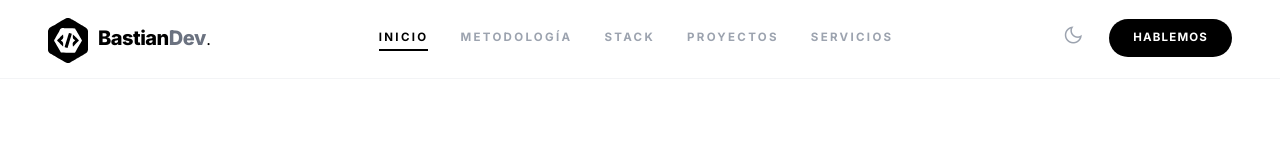
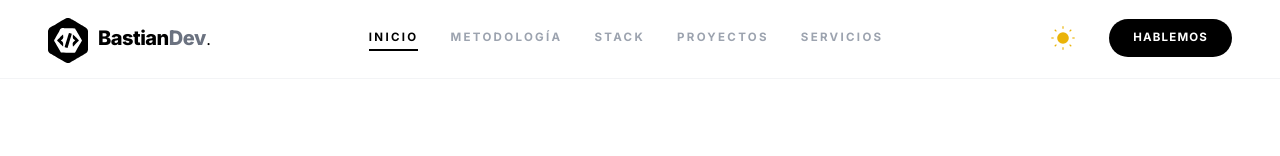
Before and after one commit to BlackDFCN/Portfolio, a Next.js app: page / in a window 1280 px wide. Shown: the part 3-159 px from the top of the page. Built offline with nearby package versions, Linux system fonts and the light colour scheme.

Commit message:
fix: enhance Header and ThemeToggle components for improved layout and accessibility

```diff
--- a/components/Header.tsx
+++ b/components/Header.tsx
@@ -162,10 +162,10 @@ export default function Header() {
         }`}
         id="mobile-nav"
       >
-        <div className={`section-container flex flex-col gap-4 ${isMenuOpen ? "py-5" : "py-0"}`}>
+        <div className={`section-container flex flex-col items-center justify-center gap-4 ${isMenuOpen ? "py-5" : "py-0"}`}>
           {navItems.map((item) => (
             <Link
-              className={`text-sm font-semibold uppercase tracking-[0.2em] transition-colors ${
+              className={`text-sm font-semibold uppercase tracking-[0.2em] transition-colors text-center w-full ${
                 activeSection && item.sectionId === activeSection
                   ? "text-black dark:text-white"
                   : "text-gray-500 hover:text-black dark:text-gray-400 dark:hover:text-white"
@@ -182,7 +182,7 @@ export default function Header() {
               {item.label}
             </Link>
           ))}
-          <Link className="btn-talk w-full text-center" href="/contacto">
+          <Link className="btn-talk mx-auto text-center" href="/contacto">
             Hablemos
           </Link>
         </div>
--- a/components/ThemeToggle.tsx
+++ b/components/ThemeToggle.tsx
@@ -27,18 +27,48 @@ export default function ThemeToggle() {
   };
 
   const label = resolvedTheme === "dark" ? "Oscuro" : "Claro";
-  const icon = resolvedTheme === "dark" ? "light_mode" : "dark_mode";
   const ariaLabel = `Cambiar a tema ${resolvedTheme === "dark" ? "claro" : "oscuro"}`;
 
   return (
     <button
       aria-label={ariaLabel}
-      className="text-gray-400 transition-colors duration-200 hover:text-black dark:text-gray-400 dark:hover:text-white"
+      className="group text-gray-400 transition-colors duration-200 hover:text-black dark:text-gray-400 dark:hover:text-white p-2 rounded-full focus:outline-none focus-visible:ring-2 focus-visible:ring-sky-400"
       onClick={toggleTheme}
       title={ariaLabel}
       type="button"
     >
-      <span className="material-symbols-outlined" aria-hidden="true">{icon}</span>
+      <span className="relative block w-7 h-7">
+        {/* Sun icon */}
+        <svg
+          className={`absolute inset-0 w-7 h-7 transition-all duration-500 ${resolvedTheme === "dark" ? 'opacity-0 scale-75' : 'opacity-100 scale-100'}`}
+          viewBox="0 0 24 24"
+          fill="none"
+        >
+          <circle cx="12" cy="12" r="5" fill="#eab308" className="transition-colors duration-300" />
+          <g stroke="#eab308">
+            <line x1="12" y1="2" x2="12" y2="4" />
+            <line x1="12" y1="20" x2="12" y2="22" />
+            <line x1="4.93" y1="4.93" x2="6.34" y2="6.34" />
+            <line x1="17.66" y1="17.66" x2="19.07" y2="19.07" />
+            <line x1="2" y1="12" x2="4" y2="12" />
+            <line x1="20" y1="12" x2="22" y2="12" />
+            <line x1="4.93" y1="19.07" x2="6.34" y2="17.66" />
+            <line x1="17.66" y1="6.34" x2="19.07" y2="4.93" />
+          </g>
+        </svg>
+        {/* Moon icon */}
+        <svg
+          className={`absolute inset-0 w-7 h-7 transition-all duration-500 ${resolvedTheme === "dark" ? 'opacity-100 scale-100' : 'opacity-0 scale-75'}`}
+          viewBox="0 0 24 24"
+          fill="none"
+        >
+            <path
+              d="M21 12.79A9 9 0 1 1 11.21 3a7 7 0 0 0 9.79 9.79z"
+              fill="#52525b"
+              className="transition-colors duration-300"
+            />
+        </svg>
+      </span>
     </button>
   );
 }
```
